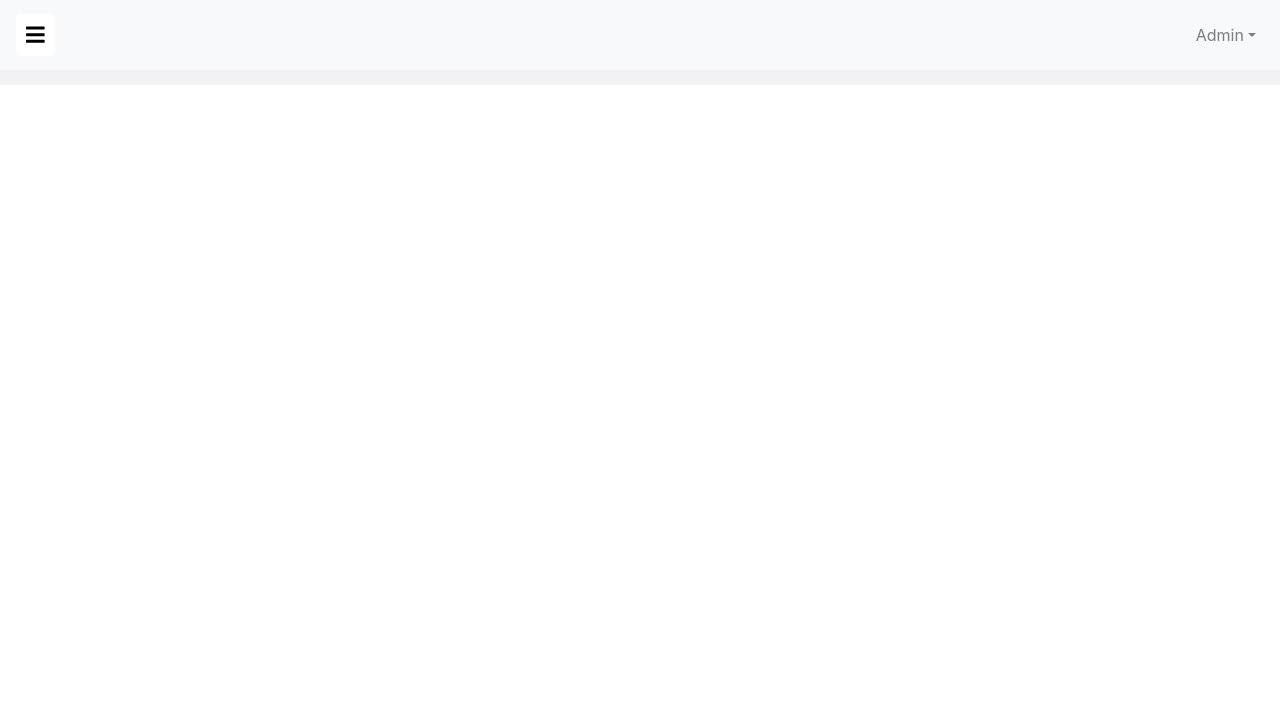
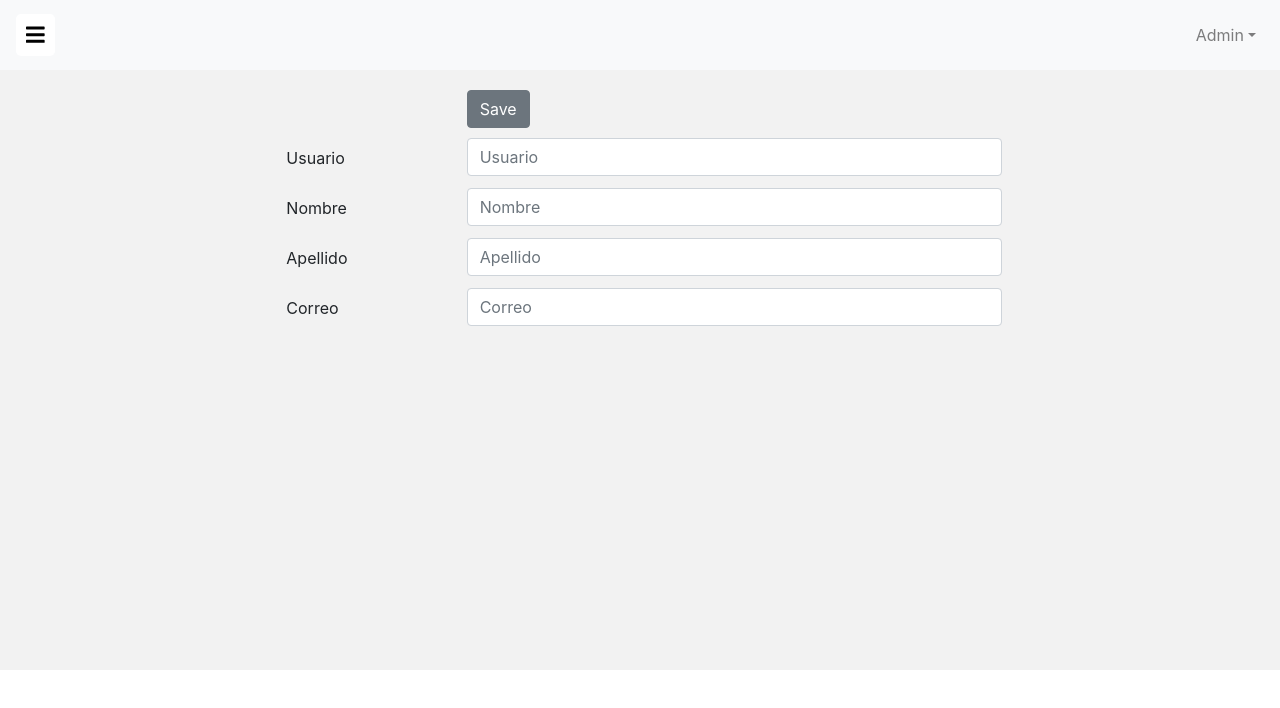
Before and after one commit to victormagallanes2/react-modules, a React (Create React App) app: page /dashboard/user/update/1 in a window 1280 px wide. Shown: the top 708 px of the page. Built offline with nearby package versions, Linux system fonts and the light colour scheme; sample sign-in values are in the browser's storage.

Commit message:
Se termino vista detail

```diff
--- a/src/component/header/header.js
+++ b/src/component/header/header.js
@@ -50,9 +50,13 @@ class Header extends Component {
                       Admin
                     </DropdownToggle>
                     <DropdownMenu right>
-                      <DropdownItem onClick={this.imp.bind(this)}>
-                        <Link  to='/dashboard/user/{user}'>Perfil</Link>
-                      </DropdownItem>
+
+                    <Link  to='/dashboard/user/{user}'>
+                    <DropdownItem onClick={this.imp.bind(this)}>
+                    Perfil
+                    </DropdownItem>
+                    </Link>
+
                       <DropdownItem divider />
                       <DropdownItem onClick={this.logout.bind(this)}>
                         Salir
--- a/src/component/list/list.js
+++ b/src/component/list/list.js
@@ -23,12 +23,12 @@ class List extends Component {
     let type = 'spin';
     let color = '#000000';
     if (this.state.list.length > 0) {
+      console.log(this.state.list)
       return (
           <ContainerList listado={this.state.list} />
       );
     }
     else {
-
       return <div class="container h-100">
                <div class="row h-100 justify-content-center align-items-center">
                  <ReactLoading type={type} color={color} height={'10%'} width={'10%'} />
@@ -37,7 +37,6 @@ class List extends Component {
 
     }
   }
-
 }
 
 export default List
--- a/src/component/main/main.css
+++ b/src/component/main/main.css
@@ -5,4 +5,5 @@ main {
 .wrapper {
   margin-top: 70px;
   padding-top: 15px;
+  min-height: 600px;
 }
--- a/src/component/main/main.js
+++ b/src/component/main/main.js
@@ -5,6 +5,7 @@ import List from '../list/list'
 import Events from '../events/events'
 import Forms from '../form/form'
 import UserDetail from '../user/detail'
+import UserUpdate from '../user/update'
 import './main.css'
 
 
@@ -19,6 +20,7 @@ class Main extends Component {
 				      <Route exact path='/dashboard/events' component={Events}/>
 				      <Route exact path='/dashboard/forms' component={Forms}/>
 				      <Route exact path='/dashboard/user/:id' component={UserDetail}/>
+				      <Route exact path='/dashboard/user/update/:id' component={UserUpdate}/>
 				    </Switch>
 				</div>
 			  </main>
--- a/src/component/user/detail.js
+++ b/src/component/user/detail.js
@@ -1,4 +1,7 @@
 import React, { Component } from 'react';
+import ReactLoading from 'react-loading';
+import { Button } from 'reactstrap';
+import { Link } from 'react-router-dom';
 import './detail.css'
 
 
@@ -9,10 +12,10 @@ class UserDetail extends Component {
   }
 
   componentWillMount() {
-    /*const userid = localStorage.getItem('user');*/
     const token = localStorage.getItem('token');
-    const JWTtoken = `JWT ${token}`
-    fetch('http://localhost:8000/user/detail/7/', {
+    const JWTtoken = `JWT ${token}`;
+    const userid = localStorage.getItem('user');
+    fetch(`http://localhost:8000/user/detail/${userid}/`, {
       method: 'get',
       mode: 'cors',
       headers: {
@@ -25,23 +28,31 @@ class UserDetail extends Component {
         return response.json()
       })
       .then((user) => {
-        this.setState({ user: user })
+        this.setState({ user: user})
       })
   }
 
   render() {
-    const diccionario = this.state.user
-    for (let x in diccionario) {
-      console.log(x.username)
-    }
+    let type = 'spin';
+    let color = '#000000';
+    const user = localStorage.getItem('user');
+    if (this.state.user !== 'undefined') {
       return (
       <div className="container">
+        <div className="row d-flex justify-content-center space_line">
+         <div className="col-sm-2">
+           <span className="d-block p-2"></span>
+         </div>
+         <div className="col-sm-6">
+           <Link  to='/dashboard/user/update/{user}'><Button color="success">Edit</Button></Link>
+         </div>
+        </div>
         <div className="row d-flex justify-content-center space_line">
          <div className="col-sm-2">
            <span className="d-block p-2">Usuario</span>
          </div>
          <div className="col-sm-6">
-         <span className="d-block p-2 input-color">victor</span>
+           <span className="d-block p-2 input-color">{this.state.user['username']}</span>
          </div>
         </div>
         <div className="row d-flex justify-content-center space_line">
@@ -49,7 +60,7 @@ class UserDetail extends Component {
            <span className="d-block p-2">Nombre</span>
          </div>
          <div className="col-sm-6">
-         <span className="d-block p-2 input-color">victor</span>
+           <span className="d-block p-2 input-color">{this.state.user['first_name']}</span>
          </div>
        </div>
         <div className="row d-flex justify-content-center space_line">
@@ -57,7 +68,7 @@ class UserDetail extends Component {
            <span className="d-block p-2">Apellido</span>
          </div>
          <div className="col-sm-6">
-         <span className="d-block p-2 input-color">magallanes</span>
+           <span className="d-block p-2 input-color">{this.state.user['last_name']}</span>
          </div>
        </div>
         <div className="row d-flex justify-content-center space_line">
@@ -65,12 +76,22 @@ class UserDetail extends Component {
            <span className="d-block p-2">Correo</span>
          </div>
          <div className="col-sm-6">
-         <span className="d-block p-2 input-color">victormagallanes2@gmail.com</span>
+           <span className="d-block p-2 input-color">{this.state.user['email']}</span>
          </div>
        </div>
      </div>
      );
     }
+    else {
+      return <div className="container h-100">
+              <div className="row h-100 justify-content-center align-items-center">
+                <ReactLoading type={type} color={color} height={'10%'} width={'10%'} />
+             </div>
+            </div>
+
+
+    }
+ }
 }
 
 export default UserDetail
--- a/src/component/user/update.js
+++ b/src/component/user/update.js
@@ -5,33 +5,50 @@ import { Button, Form, FormGroup, Label, Input } from 'reactstrap';
 class UserUpdate extends Component {
   render() {
     return (
-    <div className="container">
-      <div className="row d-flex justify-content-center">
-      <Form>
-        <FormGroup>
-          <Label for="username">Usuario</Label>
-          <Input type="username" name="username" id="username" placeholder="Usuario" />
-        </FormGroup>
+      <div className="container">
+        <Form>
+        <div className="row d-flex justify-content-center space_line">
 
-        <FormGroup>
-          <Label for="first_name">Nombre</Label>
-          <Input type="first_name" name="first_name" id="first_name" placeholder="Nombre" />
-        </FormGroup>
-
-        <FormGroup>
-          <Label for="last_name">Apellido</Label>
-          <Input type="last_name" name="last_name" id="last_name" placeholder="Apellido" />
-        </FormGroup>
-
-        <FormGroup>
-          <Label for="email">Email</Label>
-          <Input type="email" name="email" id="email" placeholder="with a placeholder" />
-        </FormGroup>
-
-        <Button>Submit</Button>
+         <div className="col-sm-2">
+           <span className="d-block p-2"></span>
+         </div>
+         <div className="col-sm-6">
+           <Button>Save</Button>
+         </div>
+        </div>
+        <div className="row d-flex justify-content-center space_line">
+         <div className="col-sm-2">
+           <span className="d-block p-2">Usuario</span>
+         </div>
+         <div className="col-sm-6">
+           <Input type="username" name="username" id="username" placeholder="Usuario" />
+         </div>
+        </div>
+        <div className="row d-flex justify-content-center space_line">
+         <div className="col-sm-2">
+           <span className="d-block p-2">Nombre</span>
+         </div>
+         <div className="col-sm-6">
+           <Input type="first_name" name="first_name" id="first_name" placeholder="Nombre" />
+         </div>
+       </div>
+        <div className="row d-flex justify-content-center space_line">
+         <div className="col-sm-2">
+           <span className="d-block p-2">Apellido</span>
+         </div>
+         <div className="col-sm-6">
+       <Input type="last_name" name="last_name" id="last_name" placeholder="Apellido" />         </div>
+       </div>
+        <div className="row d-flex justify-content-center space_line">
+         <div className="col-sm-2">
+           <span className="d-block p-2">Correo</span>
+         </div>
+         <div className="col-sm-6">
+          <Input type="email" name="email" id="email" placeholder="Correo" />
+         </div>
+       </div>
       </Form>
-      </div>
-      </div>
+     </div>
     );
   }
 }
```
Also changed, not shown: src/component/user/userrow.js (added, +16 -0 lines). Lines whose indentation alone changed are shown as unchanged.
